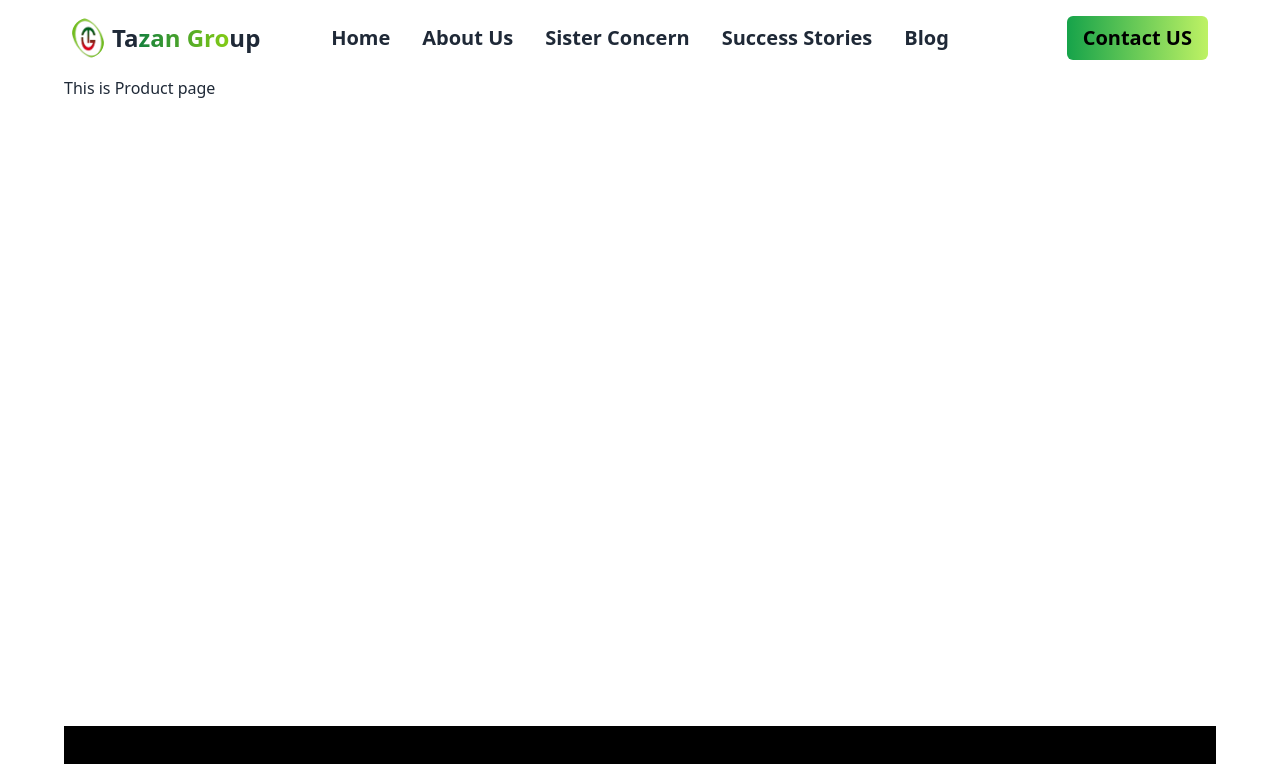
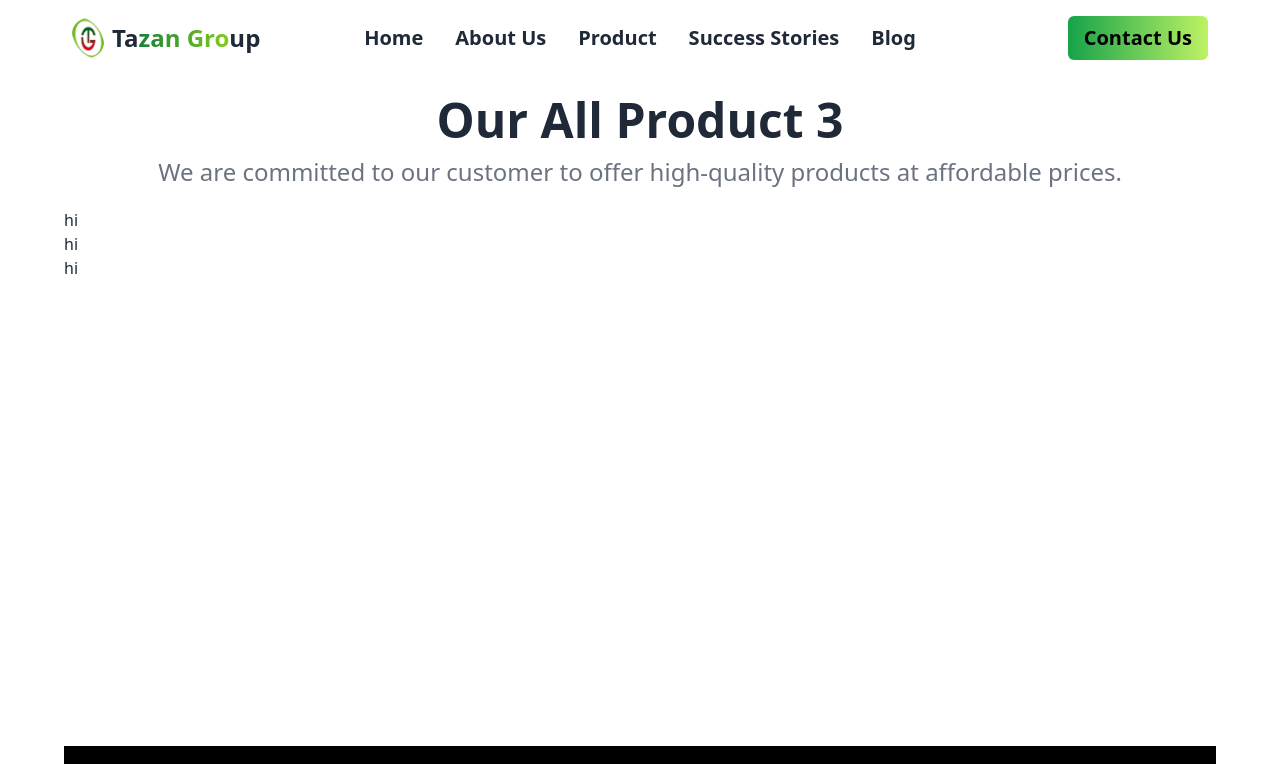
Before and after one commit to Mdsakib999/tazan-group, a React (Vite) app: page /products in a window 1280 px wide. Shown: the top 764 px of the page. Built offline with nearby package versions, Linux system fonts and the light colour scheme.

Commit message:
initial product page

```diff
--- a/public/data.json
+++ b/public/data.json
@@ -1,5 +1,6 @@
 [
     {
+      "id": 1,
       "image": "https://example.com/product1-image.jpg",
       "productName": "Product One",
       "description": "Description for Product One.",
@@ -15,6 +16,7 @@
       "rating": 4.5
     },
     {
+      "id": 1,
       "image": "https://example.com/product2-image.jpg",
       "productName": "Product Two",
       "description": "Description for Product Two.",
@@ -30,6 +32,7 @@
       "rating": 4.5
     },
     {
+      "id": 1,
       "image": "https://example.com/product3-image.jpg",
       "productName": "Product Three",
       "description": "Description for Product Three.",
--- a/src/components/Navbar.jsx
+++ b/src/components/Navbar.jsx
@@ -72,7 +72,8 @@ const Navbar = () => {
             <Link to="/about">About Us</Link>
           </li>
           <li>
-            <Link to="/products">Sister Concern</Link>
+            <Link to="/products">Product</Link>
+            {/* Have to add sister */}
           </li>
           <li>
             <Link to="/success">Success Stories</Link>
@@ -88,7 +89,7 @@ const Navbar = () => {
             className="px-3 lg:px-4 py-2 rounded-md
           text-black lg:text-xl font-bold bg-gradient-to-r from-green-600 to-lime-300 hover:from-lime-300 hover:to-green-600  ..."
           >
-            Contact US
+            Contact Us
           </button>
         </Link>
       </div>
--- a/src/components/Products.jsx
+++ b/src/components/Products.jsx
@@ -1,11 +1,32 @@
-import React from 'react';
+import React, { useEffect, useState } from "react";
 
 const Products = () => {
-    return (
-        <div>
-            <h1>This is Product page</h1>
-        </div>
-    );
+  const [products, setProducts] = useState([]);
+
+  useEffect(() => {
+    fetch("data.json")
+      .then((res) => res.json())
+      .then((data) => setProducts(data))
+      .catch((error) => console.error(error));
+  }, []);
+  return (
+    <div>
+      <div className="text-center mt-5 mb-5">
+        <h1 className="text-3xl lg:text-5xl font-bold">
+          Our All Product {products.length}
+        </h1>
+        <p className="text-2xl text-gray-500 mt-3">
+        We are committed to our customer to offer high-quality products at affordable prices.
+        </p>
+      </div>
+
+      <div>
+        {products.map((product) => (
+            <h1>hi</h1>
+        ))}
+      </div>
+    </div>
+  );
 };
 
 export default Products;
```
